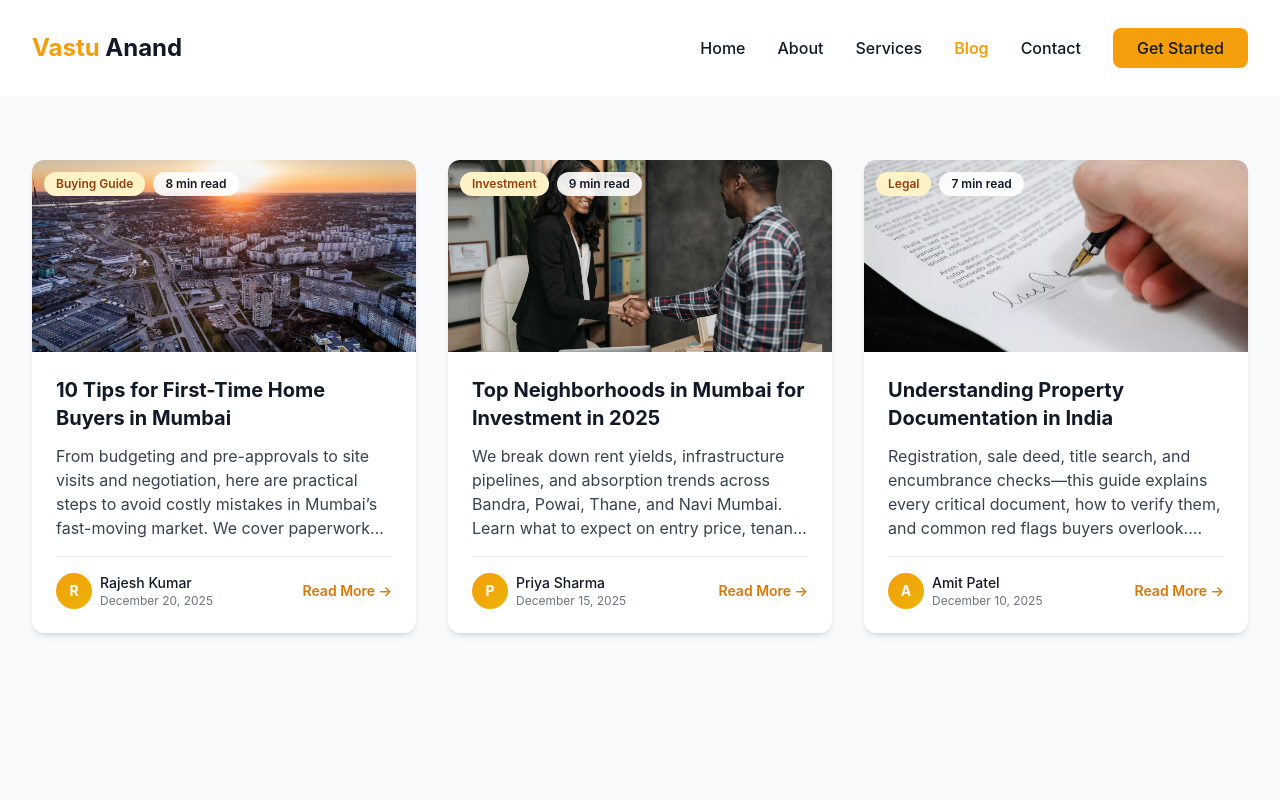
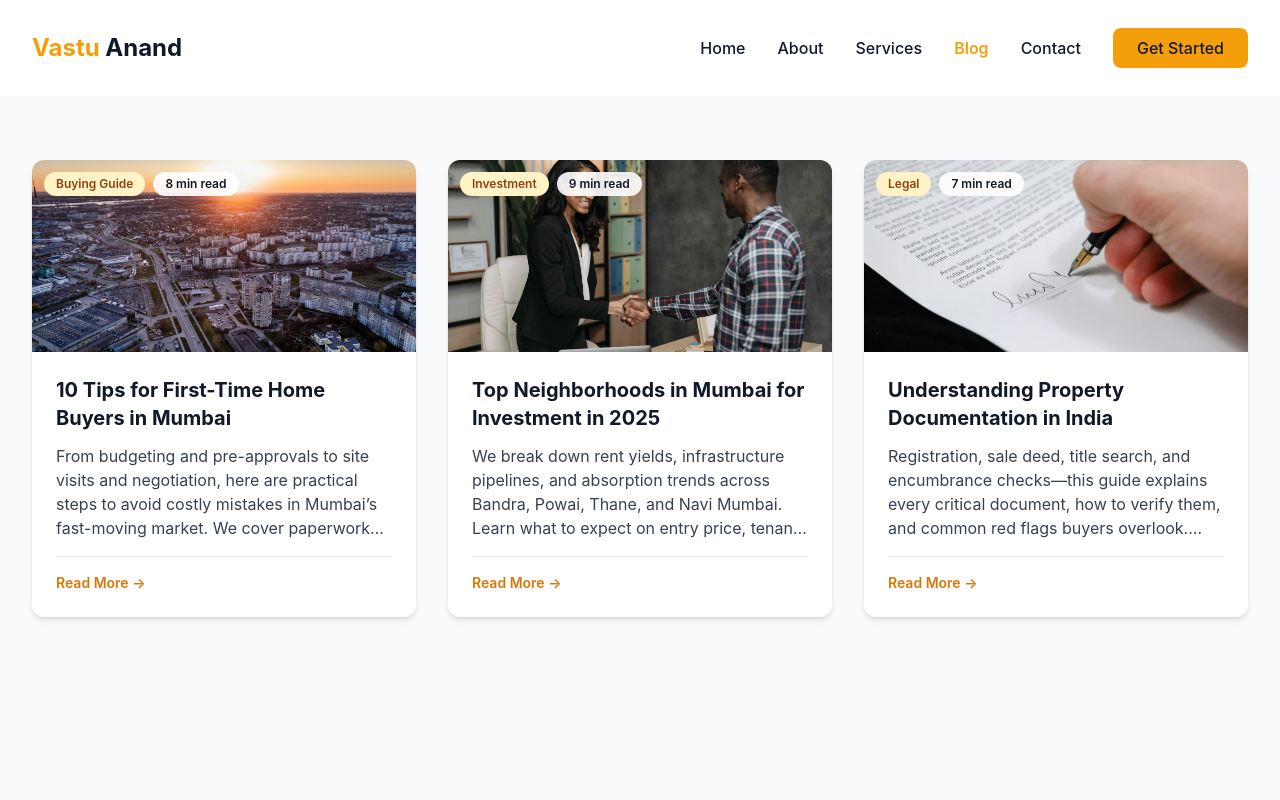
Before and after one commit to webcultivate01-tv/vastuannand-realestate-mumbai, a React (Vite) app: page /blog in a window 1280 px wide. Shown: the top 800 px of the page. Built offline with nearby package versions, Linux system fonts and the light colour scheme.

Commit message:
remove  blog author From the grid

```diff
--- a/src/Components/Blog/BlogGrid.jsx
+++ b/src/Components/Blog/BlogGrid.jsx
@@ -35,39 +35,6 @@ const blogPosts = [
     imageUrl: "/img10.webp",
     readTime: "7 min read",
   },
-  // {
-  //   id: 4,
-  //   title: "Luxury Penthouses: What to Look For",
-  //   excerpt:
-  //     "Skyline views, private decks, amenity stacks, and privacy are non-negotiable—here is how to evaluate penthouse layouts, MEP quality, elevators, and service access before you commit to a crore-plus purchase.",
-  //   author: "Neha Desai",
-  //   date: "December 5, 2025",
-  //   category: "Luxury",
-  //   imageUrl: "/img5.webp",
-  //   readTime: "6 min read",
-  // },
-  // {
-  //   id: 5,
-  //   title: "Smart Home Technology in Modern Apartments",
-  //   excerpt:
-  //     "From energy dashboards and climate zoning to security stacks and interoperable hubs, see which smart features add real resale value. We also cover practical retrofit tips for Mumbai apartments without heavy renovations.",
-  //   author: "Vikram Singh",
-  //   date: "November 28, 2025",
-  //   category: "Technology",
-  //   imageUrl: "/img11.webp",
-  //   readTime: "8 min read",
-  // },
-  // {
-  //   id: 6,
-  //   title: "Vastu Shastra: Principles for Your Dream Home",
-  //   excerpt:
-  //     "Key Vastu zones, entrance orientation, kitchen and bedroom placement, and how to adapt principles in high-rise apartments. Simple fixes and remedies you can implement without structural changes.",
-  //   author: "Sunita Reddy",
-  //   date: "November 20, 2025",
-  //   category: "Lifestyle",
-  //   imageUrl: "/img6.webp",
-  //   readTime: "9 min read",
-  // },
 ];
 
 const BlogGrid = () => {
@@ -104,17 +71,6 @@ const BlogGrid = () => {
                   {post.excerpt}
                 </p>
                 <div className="flex items-center justify-between pt-4 border-t border-gray-200">
-                  <div className="flex items-center space-x-2">
-                    <div className="w-9 h-9 bg-gradient-to-br from-amber-500 to-yellow-500 rounded-full flex items-center justify-center text-white font-bold text-sm">
-                      {post.author.charAt(0)}
-                    </div>
-                    <div>
-                      <p className="text-sm font-medium text-gray-900">
-                        {post.author}
-                      </p>
-                      <p className="text-xs text-gray-500">{post.date}</p>
-                    </div>
-                  </div>
                   <Link
                     to={`/blog/${post.id}`}
                     className="text-amber-600 hover:text-amber-700 font-semibold text-sm"
```
